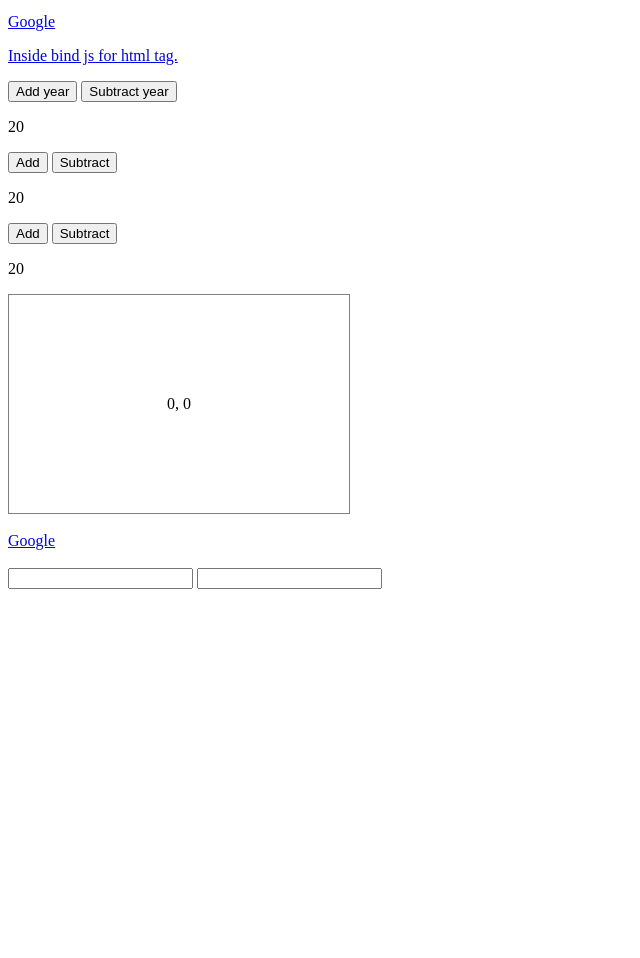
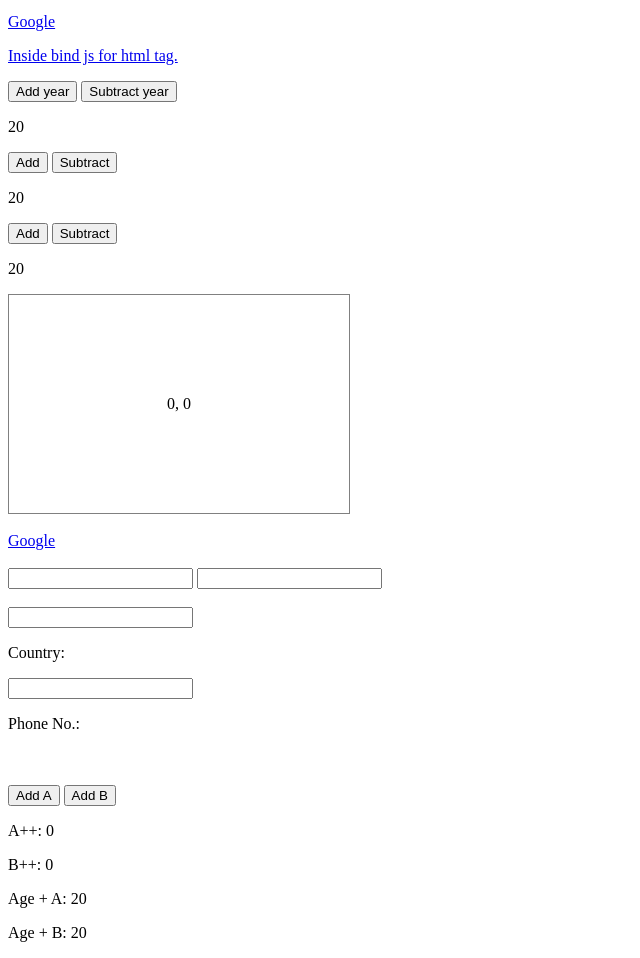
Before and after one commit to naylinhtunit/Test01-with-vue, a plain HTML site: page index.html in a window 1280 px wide. Shown: the part 101-1059 px from the top of the page, without its empty margins (0-640 px from the left). Before the commit the page ends 800 px from the top, so only its background shows below. Drawn offline with nearby package versions, Linux system fonts and the light colour scheme.

Commit message:
Tow way data binding, Computd properties

```diff
--- a/app.js
+++ b/app.js
@@ -1,6 +1,8 @@
 new Vue({
     el: '#vue-app',
     data: {
+        country: '',
+        phone: '',
         name: 'Aung Aung',
         job: 'Web Development',
         firstMethodAge: 20,
@@ -8,6 +10,9 @@ new Vue({
         thirdMethodAge: 20,
         x: 0,
         y: 0,
+        a: 0,
+        b: 0,
+        age: 20,
         website: 'https://www.google.com',
         websiteTag: '<a href="https://www.google.com">Inside bind js for html tag.</a>'
     },
@@ -47,6 +52,36 @@ new Vue({
 
         logAge: function(){
             console.log('You entered your age');
+        },
+
+        logCountry: function(){
+            console.log('You entered your country');
+        },
+
+        logPhone: function(){
+            console.log('You entered your phone number');
+        },
+
+        // addToA: function(){
+        //     console.log('addToA');
+        //     return this.a + this.age;
+        // },
+
+        // addToB: function(){
+        //     console.log('addToB');
+        //     return this.b + this.age;
+        // }
+    },
+
+    computed: {
+        addToA: function(){
+            console.log('addToA');
+            return this.a + this.age;
+        },
+
+        addToB: function(){
+            console.log('addToB');
+            return this.b + this.age;
         }
     }
 });
--- a/index.html
+++ b/index.html
@@ -41,6 +41,23 @@
 		<input type="text" v-on:keyup.enter="logName">
 		<input type="text" v-on:keyup.alt.enter="logAge">
 
+		<br><br>
+		<!-- Two way data binding -->
+		<input type="text" v-model="country">
+		<p>Country: {{ country }}</p>
+		<input type="number" v-model="phone">
+		<p>Phone No.: {{ phone }}</p>
+
+		<br><br>
+		<!-- Computed Properties -->
+		<button v-on:click="a++">Add A</button>
+		<button v-on:click="b++">Add B</button>
+		<p>A++: {{ a }}</p>
+		<p>B++: {{ b }}</p>
+
+		<p>Age + A: {{ addToA }}</p>
+		<p>Age + B: {{ addToB }}</p>
+
 	</div>
 	<script src="app.js"></script>
 </body>
```
